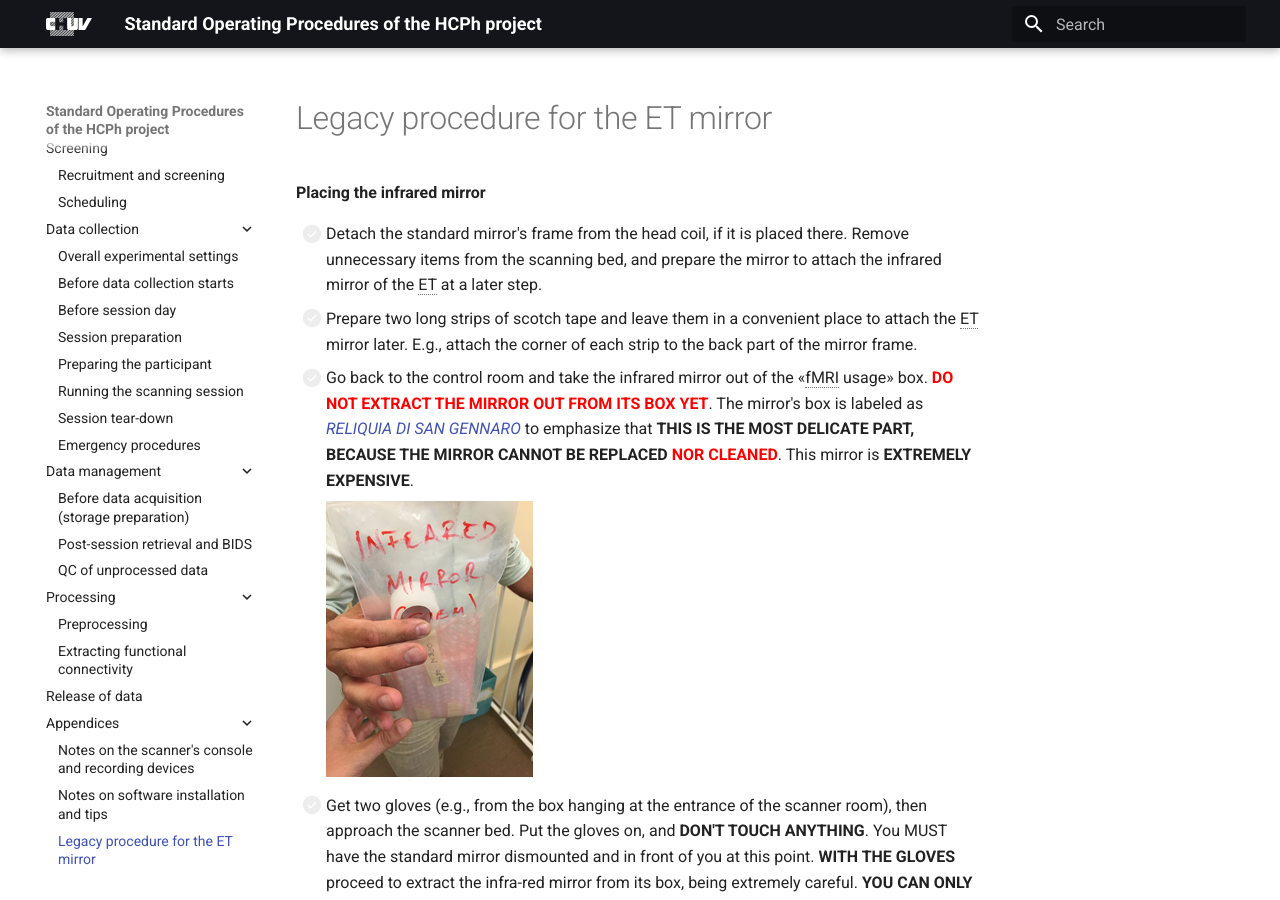
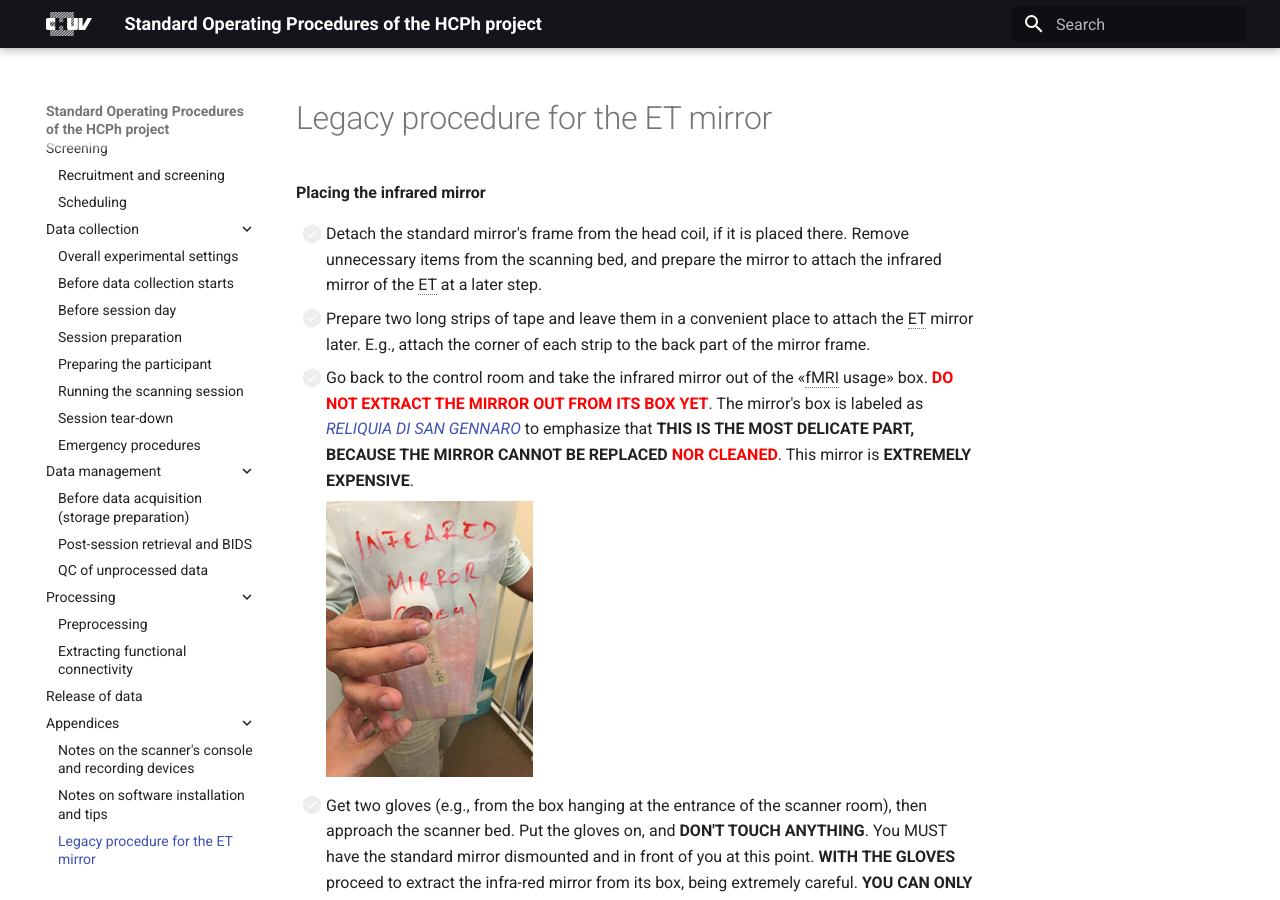
Before and after one commit to oesteban/hcph-sops, an MkDocs documentation site: the page built from docs/data-collection/legacy-et.md, in a window 1280 px wide and 900 px high. Built offline with MkDocs 1.6.1 and Material for MkDocs 9.7.7, drawn with Linux system fonts in a browser that asks for light colours.

Commit message:
Apply suggestions from code review
Co-authored-by: Alexandre Cionca <43985138+acionca@users.noreply.github.com>

```diff
--- a/docs/data-collection/legacy-et.md
+++ b/docs/data-collection/legacy-et.md
@@ -2,7 +2,7 @@
 
 - [ ] Detach the standard mirror's frame from the head coil, if it is placed there.
     Remove unnecessary items from the scanning bed, and prepare the mirror to attach the infrared mirror of the ET at a later step.
-- [ ] Prepare two long strips of scotch tape and leave them in a convenient place to attach the ET mirror later.
+- [ ] Prepare two long strips of tape and leave them in a convenient place to attach the ET mirror later.
     E.g., attach the corner of each strip to the back part of the mirror frame.
 - [ ] Go back to the control room and take the infrared mirror out of the «fMRI usage» box. **<span style="color:red">DO NOT EXTRACT THE MIRROR OUT FROM ITS BOX YET</span>**. The mirror's box is labeled as [*RELIQUIA DI SAN GENNARO*](https://it.wikipedia.org/wiki/San_Gennaro#La_reliquia) to emphasize that **THIS IS THE MOST DELICATE PART, BECAUSE THE MIRROR CANNOT BE REPLACED <span style="color:red">NOR CLEANED</span>**. This mirror is **EXTREMELY EXPENSIVE**.
 
```
Also changed, not shown: docs/data-collection/intro.md (+1 -1 lines), docs/data-collection/participant-prep.md (+2 -2 lines).
